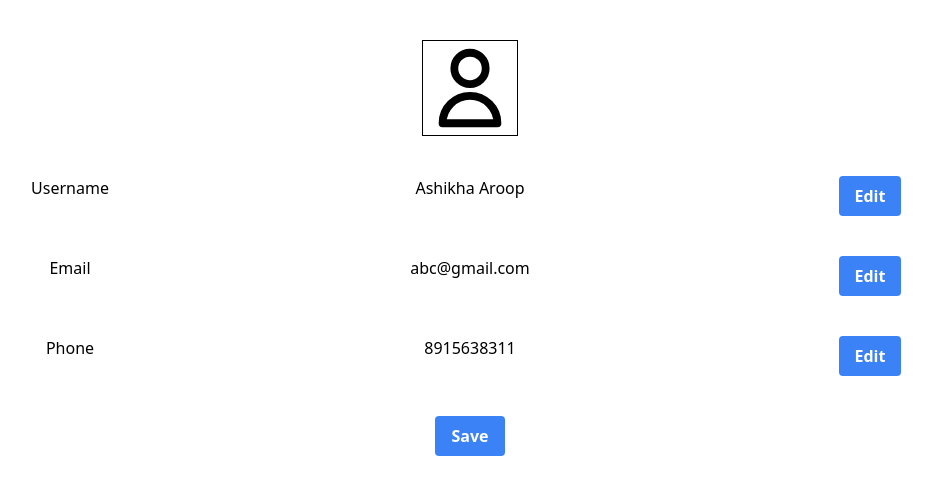
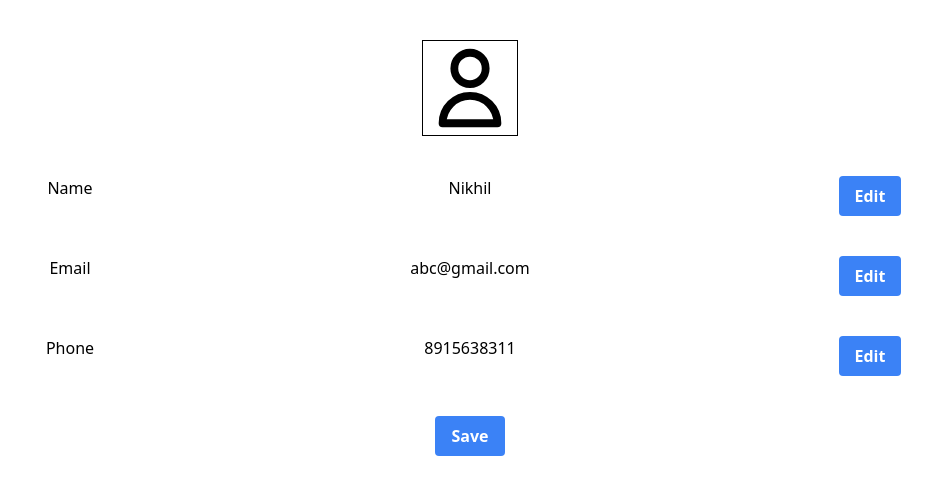
Before and after one commit to nikhilkaimal/connect-plus-daily, a Next.js app: page /Profile in a window 1280 px wide. Shown: the top 494 px of the page, without its empty margins (170-1102 px from the left). Built offline with nearby package versions, Linux system fonts and the light colour scheme; no server answers.

Commit message:
added name from session in profile

```diff
--- a/pages/Profile.tsx
+++ b/pages/Profile.tsx
@@ -1,14 +1,18 @@
 import { UserIcon } from "@heroicons/react/outline";
+import { session } from "next-auth/client";
+import { useSession } from "next-auth/client";
 
 export default function Profile() {
+  const [session] = useSession();
+
   return (
     <>
       <div className="grid grid-cols-3 text-center space-y-10 p-10">
         <div className="col-span-3">
           <UserIcon className="h-24 mx-auto border border-black" />
         </div>
-        <div>Username</div>
-        <div>Ashikha Aroop</div>
+        <div>Name</div>
+        <div>{session ? session.user.name : "Nikhil"}</div>
         <div className="flex justify-center">
           <button className="btn-simple">Edit</button>
         </div>
```
Also changed, not shown: package.json (+7 -7 lines), 1 other file (tests, documents, lock files or other folders).
